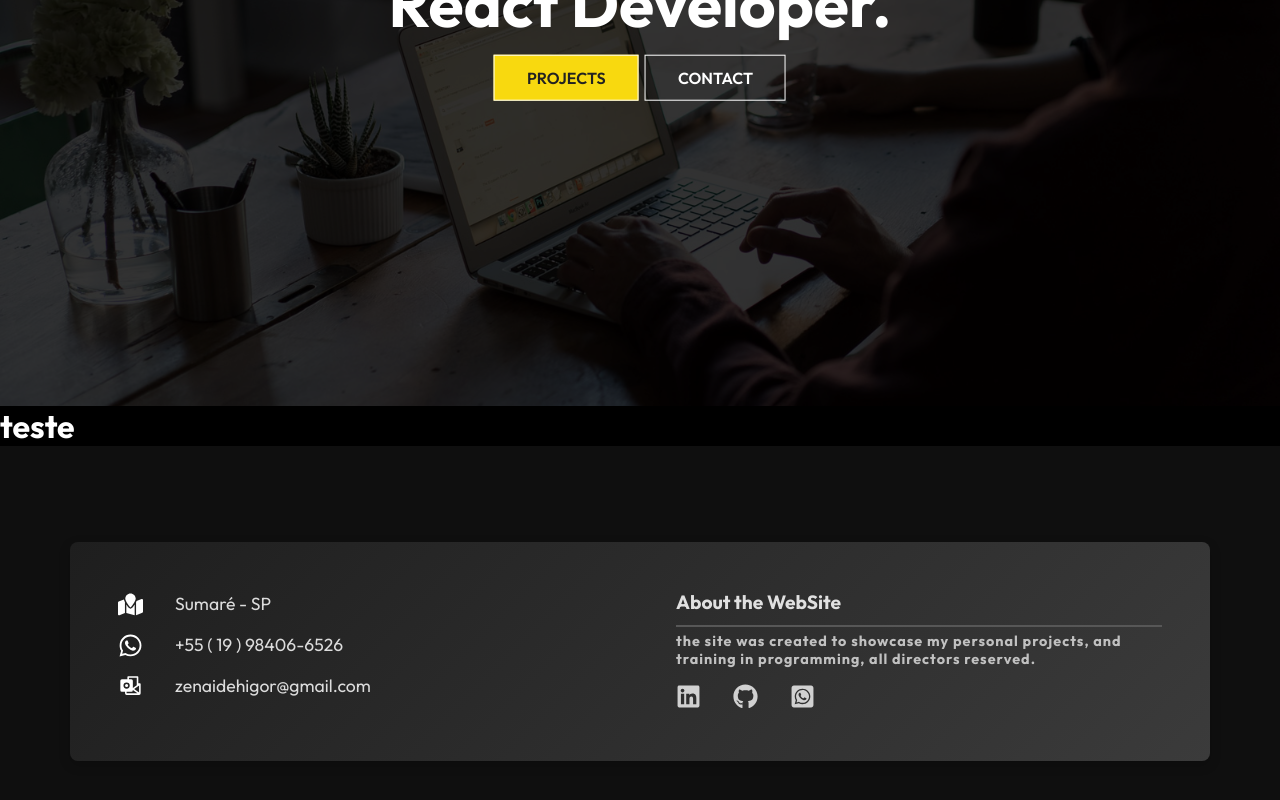
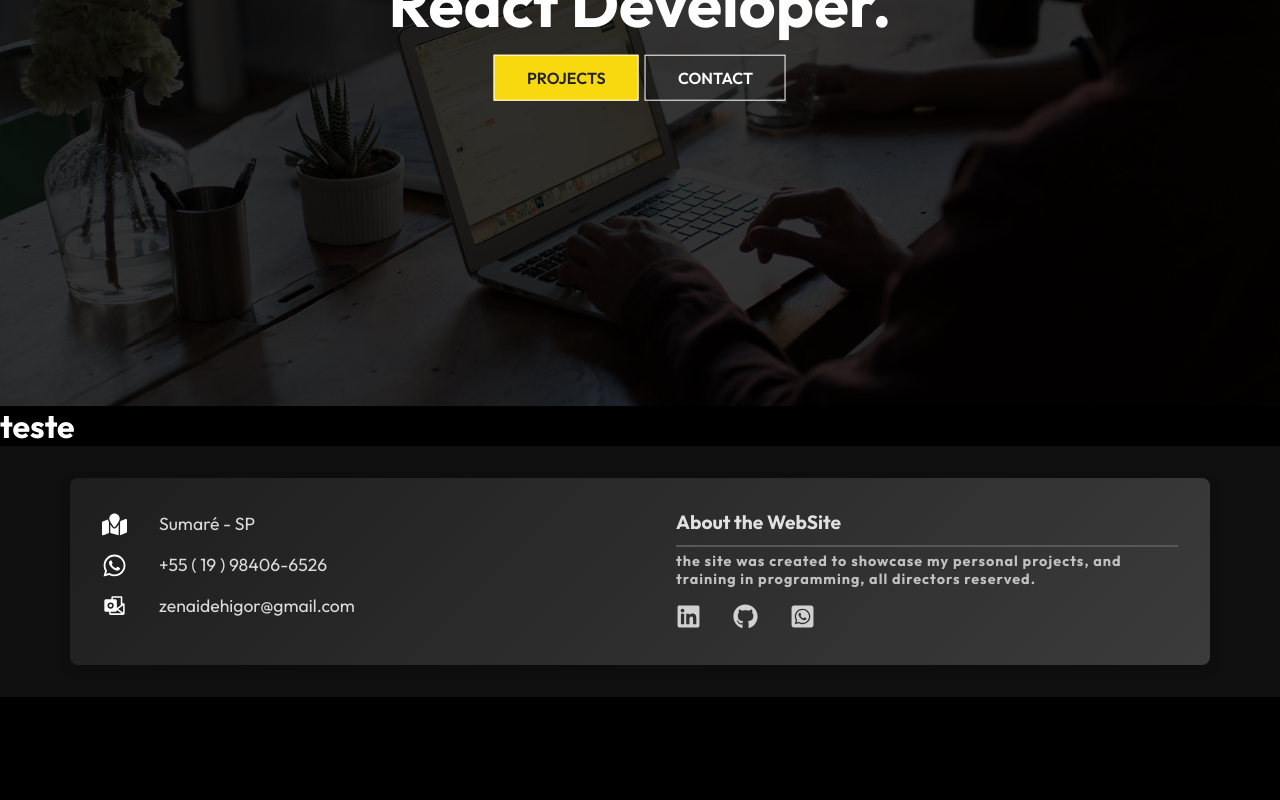
Before and after one commit to Higorzenaide/my-portfolio, a React (Create React App) app in the folder my-portfolio/: page / in a window 1280 px wide. Shown: the part 394-1194 px from the top of the page. After the commit the page ends 1091 px from the top, so only its background shows below. Built offline with nearby package versions, Linux system fonts and the light colour scheme.

Commit message:
Footer atualização

```diff
--- a/my-portfolio/src/components/Footer/styled.js
+++ b/my-portfolio/src/components/Footer/styled.js
@@ -2,7 +2,7 @@ import styled from 'styled-components';
 
 export const Nav = styled.nav`
     width: 100%;
-    padding: 6rem 0;
+    padding: 2rem 0;
     background-color: rgba(19, 19, 19, 0.8);
 
     @media screen and (max-width: 640px) {
@@ -16,7 +16,7 @@ export const FooterContainer = styled.div`
     display: grid;
     grid-template-columns: repeat(2, 1fr);
     grid-gap: 40px;
-    padding: 2rem;
+    padding: 1rem;
     background: linear-gradient(135deg, #1e1e1e, #3b3b3b); /* Fundo gradiente */
     border-radius: 8px;
     box-shadow: 0px 4px 12px rgba(0, 0, 0, 0.2); /* Sombra sutil */
@@ -25,10 +25,12 @@ export const FooterContainer = styled.div`
         grid-template-columns: 1fr; /* Alterar para uma coluna */
         text-align: center; /* Centralizar conteúdo */
         padding: 1.5rem;
+        grid-gap: 0px;
     }
 
     @media screen and (max-width: 480px) {
         padding: 1rem;
+        grid-gap: 0px;
     }
 `;
 
```
